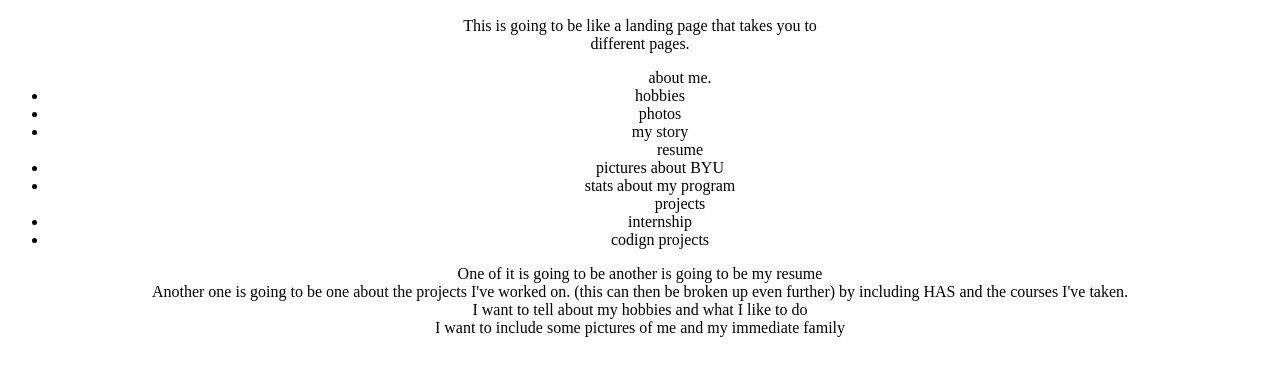
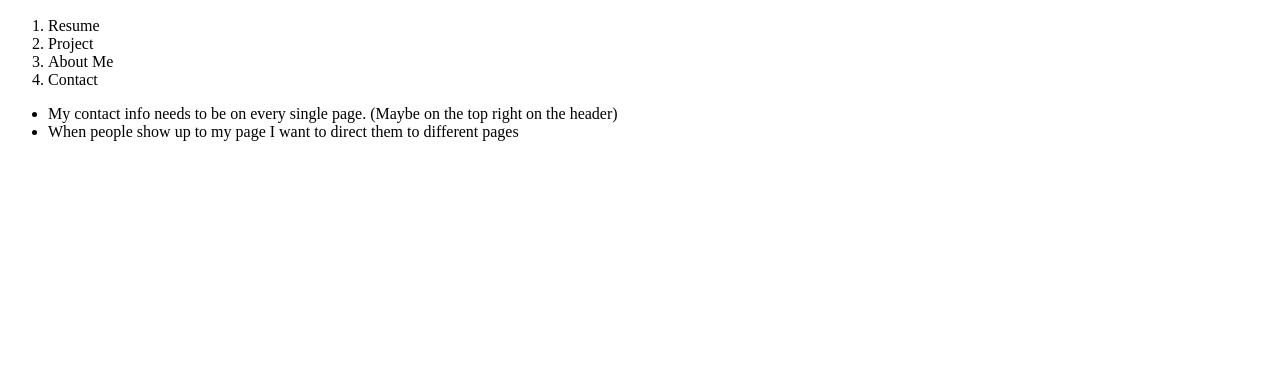
Before and after one commit to alainmelchor/Portfolio, a plain HTML site: page static/index.html in a window 1280 px wide. Shown: the part 110-486 px from the top of the page. Drawn offline with Linux system fonts and the light colour scheme.

Commit message:
added a resume page in static folder and refreshed the home page so that is simpler

```diff
--- a/static/index.html
+++ b/static/index.html
@@ -14,25 +14,17 @@
     </div>
   </header>
   <main>
-      <p>This is going to be like a landing page that takes you to <br>
-        different pages.</p>
-      <ul>
-        <ul>about me.</ul>
-          <li>hobbies</li>
-          <li>photos</li>
-          <li>my story</li>
-        <ul>resume</ul>
-          <li>pictures about BYU</li>
-          <li>stats about my program</li>
-        <ul>projects</ul>
-          <li>internship</li>
-          <li>codign projects</li>
-      </ul>
-
-        One of it is going to be  another is going to be my resume<br>
-        Another one is going to be one about the projects I've worked on. (this can then be broken up even further)
-        by including HAS and the courses I've taken. <br> I want to tell about my hobbies and what I like to do<br>
-        I want to include some pictures of me and my immediate family
+    <ol>
+      <li>Resume</li>
+      <li>Project</li>
+      <li>About Me</li>
+      <li>Contact</li>
+    </ol>
+    <span></span>
+    <ul>
+      <li>My contact info needs to be on every single page. (Maybe on the top right on the header)</li>
+      <li>When people show up to my page I want to direct them to different pages</li>
+    </ul>
   </main>
   <footer></footer>
 </body>
--- a/style/styles.css
+++ b/style/styles.css
@@ -1,3 +1,7 @@
 body {
     text-align: center;
 }
+
+main {
+    text-align: left;
+}
```
Also changed, not shown: static/resume.html (added).
